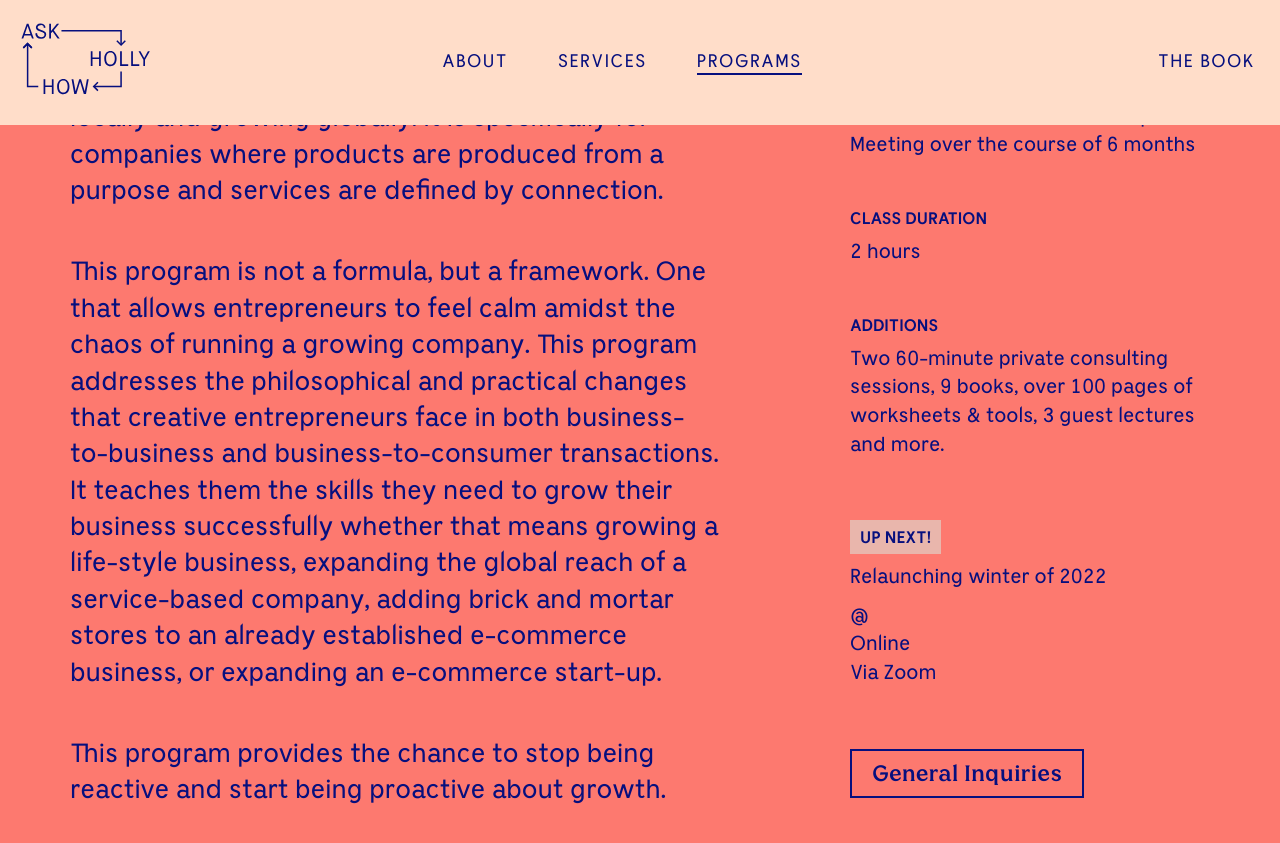
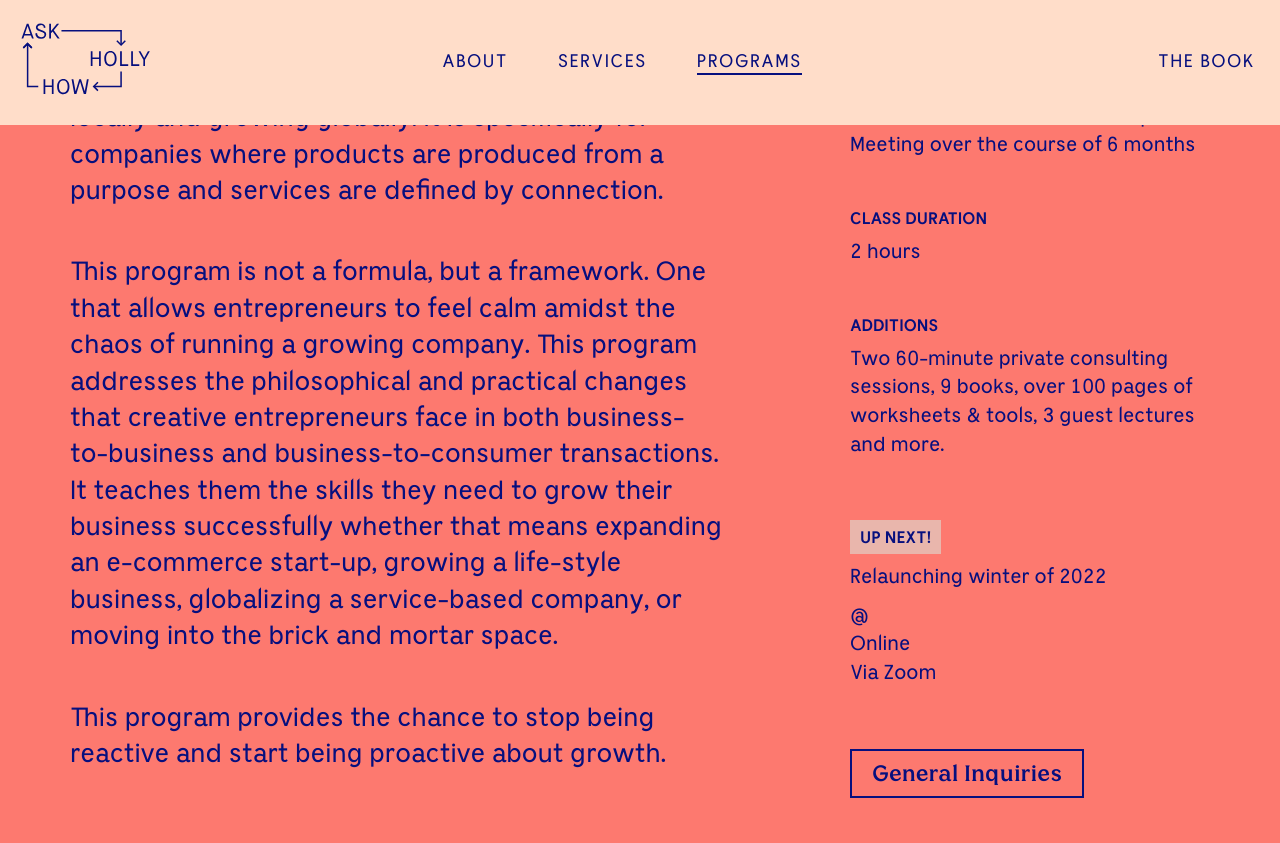
Before and after one commit to hollyhoward78/ask-holly-how, a Jekyll site: the page built from _pages/programs.md, in a window 1280 px wide and 900 px high, scrolled down 338 px. Shown: the top 843 px of the window. Built offline with Jekyll 4.4.1, drawn with Linux system fonts in a browser that asks for light colours; a script that is not in the unit is left out; comment, search, counter and statistics services are not loaded.

Commit message:
Update programs.html

```diff
--- a/_layouts/programs.html
+++ b/_layouts/programs.html
@@ -25,7 +25,7 @@
             </div>
           </div> -->
           <p class="lead">This program is for entreprenuers who are building locally and growing globally. It is specifically for companies where products are produced from a purpose and services are defined by connection.</p>
-          <p class="lead p-xs-t-1">This program is not a formula, but a framework. One that allows entrepreneurs to feel calm amidst the chaos of running a growing company. This program addresses the philosophical and practical changes that creative entrepreneurs face in both business-to-business and business-to-consumer transactions. It teaches them the skills they need to grow their business successfully whether that means growing a life-style business, expanding the global reach of a service-based company, adding brick and mortar stores to an already established e-commerce business, or expanding an e-commerce start-up.</p>
+          <p class="lead p-xs-t-1">This program is not a formula, but a framework. One that allows entrepreneurs to feel calm amidst the chaos of running a growing company. This program addresses the philosophical and practical changes that creative entrepreneurs face in both business-to-business and business-to-consumer transactions. It teaches them the skills they need to grow their business successfully whether that means expanding an e-commerce start-up, growing a life-style business, globalizing a service-based company, or moving into the brick and mortar space.</p>
           <p class="lead p-xs-t-1">This program provides the chance to stop being reactive and start being proactive about growth.</p>
         </div>
         <div class="col-lg-4 col-lg-offset-1 col-md-4 m-lg-t-0 m-md-t-3 m-sm-t-3 m-xs-t-3">
```
